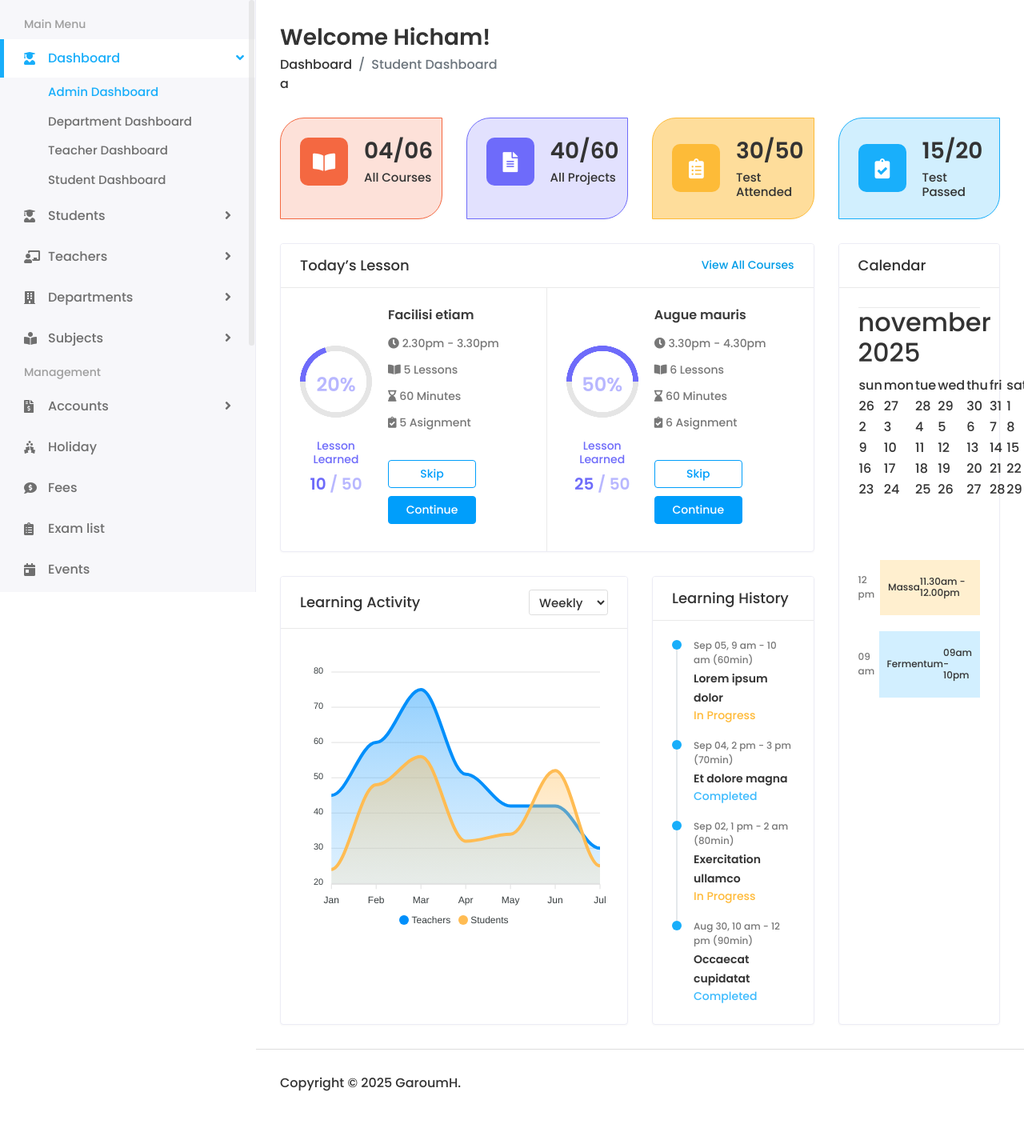
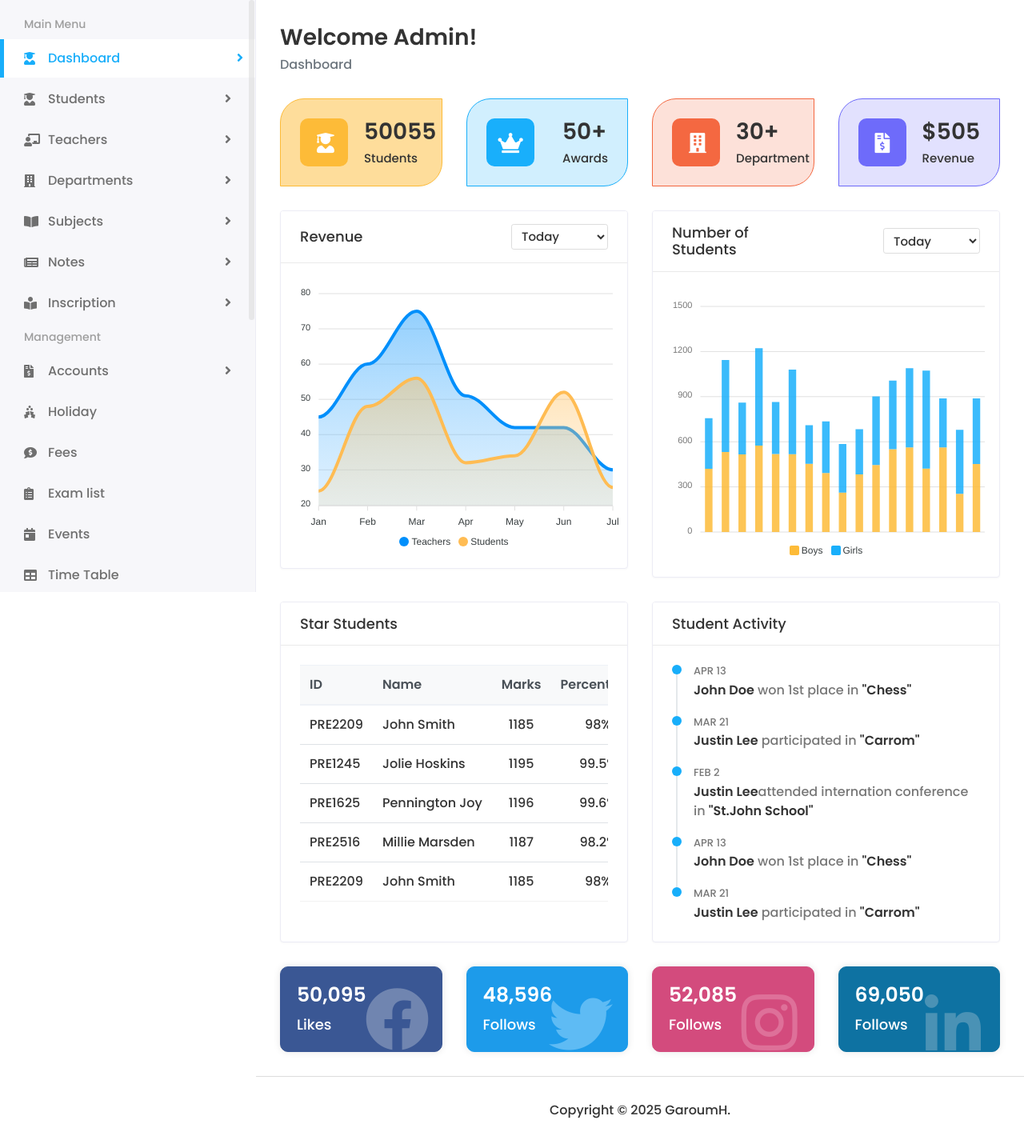
Before and after one commit to Hicham1970/Students_Management, a Django app: page /dashboard/ in a window 1280 px wide; the page is wider, and only the part inside the window is pictured. Shown: the part 60-1490 px from the top of that part at 80% size. Before the commit the page ends 1424 px from the top of that part, so only its background shows below. Run offline with Django 5.2, Linux system fonts and the light colour scheme; a user stored in the database is signed in; data comes from the database, SQL or seed files in the repository; both versions use the stored data as it was after the commit; some libraries are stand-ins or nearby versions.

Commit message:
Fix the dashboard according to admin or student teacher

```diff
--- a/school/urls.py
+++ b/school/urls.py
@@ -5,6 +5,8 @@
 urlpatterns = [
     path('', views.index, name='index'),
     path('dashboard/', views.dashboard, name='dashboard'),
+    path('dashboard-admin/', views.dashboard_admin, name='dashboard_admin'),
+    path('student-dashboard/', views.student_dashboard, name='student_dashboard'),
     path('dashboard/add-department.html', add_department,
          name='add_department_dashboard'),
     path('notification/mark-as-read/', views.mark_notification_as_read,
--- a/school/views.py
+++ b/school/views.py
@@ -11,6 +11,17 @@
 
 
 def dashboard(request):
+    if request.user.is_staff or request.user.is_superuser:
+        return render(request, 'Home/dashboard-admin.html')
+    else:
+        return render(request, 'students/student-dashboard.html')
+
+
+def dashboard_admin(request):
+    return render(request, 'Home/dashboard-admin.html')
+
+
+def student_dashboard(request):
     return render(request, 'students/student-dashboard.html')
 
 
--- a/teachers/urls.py
+++ b/teachers/urls.py
@@ -8,7 +8,6 @@
     path('teachers/<str:slug>/', views.view_teacher, name='view_teacher'),
     path('edit/<str:slug>/', views.edit_teacher, name='edit_teacher'),
     path('delete/<str:slug>/', views.delete_teacher, name='delete_teacher'),
-
-
+    path('dashboard/', views.teacher_dashboard, name='teacher_dashboard'),
 
 ]
--- a/templates/Home/base.html
+++ b/templates/Home/base.html
@@ -7,13 +7,13 @@
    <meta charset="utf-8">
    <meta name="viewport" content="width=device-width, initial-scale=1.0, user-scalable=0">
    <title>Preskool - Dashboard</title>
-   <link rel="shortcut icon" href="{%static 'assets/img/favicon.png' %}">
+   <link rel="shortcut icon" href="{% static 'assets/img/favicon.png' %}">
    <link rel="stylesheet"
       href="https://fonts.googleapis.com/css2?family=Poppins:ital,wght@0,500;0,600;0,700;1,400&amp;display=swap">
-   <link rel="stylesheet" href="{%static 'assets/plugins/bootstrap/css/bootstrap.min.css' %}">
-   <link rel="stylesheet" href="{%static 'assets/plugins/fontawesome/css/fontawesome.min.css' %}">
-   <link rel="stylesheet" href="{%static 'assets/plugins/fontawesome/css/all.min.css' %}">
-   <link rel="stylesheet" href="{%static 'assets/css/style.css' %}">
+   <link rel="stylesheet" href="{% static 'assets/plugins/bootstrap/css/bootstrap.min.css' %}">
+   <link rel="stylesheet" href="{% static 'assets/plugins/fontawesome/css/fontawesome.min.css' %}">
+   <link rel="stylesheet" href="{% static 'assets/plugins/fontawesome/css/all.min.css' %}">
+   <link rel="stylesheet" href="{% static 'assets/css/style.css' %}">
 </head>
 
 <body>
@@ -117,10 +117,18 @@
                      <a href="#"><i class="fas fa-user-graduate"></i> <span> Dashboard</span> <span
                            class="menu-arrow"></span></a>
                      <ul>
-                        <li><a href="{% url 'dashboard' %}" class="active">Admin Dashboard</a></li>
-                        <li><a href="{% url 'department_dashboard' %}">Department Dashboard</a></li>
-                        <li><a href="{% url 'dashboard' %}">Teacher Dashboard</a></li>
-                        <li><a href="{% url 'dashboard' %}">Student Dashboard</a></li>
+                        <li class="{% if request.resolver_match.url_name == 'dashboard_admin' %}active{% endif %}">
+                           <a href="{% url 'dashboard_admin' %}">Admin Dashboard</a>
+                        </li>
+                        <li class="{% if request.resolver_match.url_name == 'department_dashboard' %}active{% endif %}">
+                           <a href="{% url 'department_dashboard' %}">Department Dashboard</a>
+                        </li>
+                        <li class="{% if request.resolver_match.url_name == 'teacher_dashboard' %}active{% endif %}">
+                           <a href="{% url 'teacher_dashboard' %}">Teacher Dashboard</a>
+                        </li>
+                        <li class="{% if request.resolver_match.url_name == 'student_dashboard' %}active{% endif %}">
+                           <a href="{% url 'student_dashboard' %}">Student Dashboard</a>
+                        </li>
                      </ul>
                   </li>
                   <li class="submenu">
@@ -150,14 +158,33 @@
                      </ul>
                   </li>
                   <li class="submenu">
-                     <a href="#"><i class="fas fa-book-reader"></i> <span> Subjects</span> <span
+                     <a href="#"><i class="fas fa-book-open "></i> <span> Subjects</span> <span
                            class="menu-arrow"></span></a>
                      <ul>
-                        <li><a href="subjects.html">Subject List</a></li>
-                        <li><a href="add-subject.html">Subject Add</a></li>
-                        <li><a href="edit-subject.html">Subject Edit</a></li>
+                        <li><a href="">Subjects List</a></li>
+                        <li><a href="">Subjects Add</a></li>
                      </ul>
                   </li>
+                  <li class="submenu">
+                     <a href="#"><i class="fas fa-newspaper"></i> <span> Notes</span> <span
+                           class="menu-arrow"></span></a>
+                     <ul>
+                        <li><a href="notes_list.html">Notes List</a></li>
+                        <li><a href="notes_comparaison.html">Notes Comparaison</a></li>
+                        <li><a href="notes_by_subject.html">Notes By Subject</a></li>
+                     </ul>
+                  </li>
+                  <li class="submenu">
+                     <a href="#"><i class="fas fa-book-reader"></i> <span> Inscription</span> <span
+                           class="menu-arrow"></span></a>
+                     <ul>
+                        <li><a href="inscription_list.html">Inscription List</a></li>
+                        <li><a href="inscription_comparaison.html">Inscription Comparaison</a></li>
+                        <li><a href="inscription_by_payment.html">Inscription By Payment</a></li>
+                     </ul>
+                  </li>
+
+
                   <li class="menu-title">
                      <span>Management</span>
                   </li>
--- /dev/null
+++ b/templates/Home/dashboard-admin.html
@@ -0,0 +1,294 @@
+{% extends 'Home/base.html' %}
+{% load static %}
+{% block body %}
+
+    <div class="page-wrapper">
+        <div class="content container-fluid">
+            <div class="page-header">
+                <div class="row">
+                    <div class="col-sm-12">
+                        <h3 class="page-title">Welcome Admin!</h3>
+                        <ul class="breadcrumb">
+                            <li class="breadcrumb-item active">Dashboard</li>
+                        </ul>
+                    </div>
+                </div>
+            </div>
+            <div class="row">
+                <div class="col-xl-3 col-sm-6 col-12 d-flex">
+                    <div class="card bg-one w-100">
+                        <div class="card-body">
+                            <div class="db-widgets d-flex justify-content-between align-items-center">
+                                <div class="db-icon">
+                                    <i class="fas fa-user-graduate"></i>
+                                </div>
+                                <div class="db-info">
+                                    <h3>50055</h3>
+                                    <h6>Students</h6>
+                                </div>
+                            </div>
+                        </div>
+                    </div>
+                </div>
+                <div class="col-xl-3 col-sm-6 col-12 d-flex">
+                    <div class="card bg-two w-100">
+                        <div class="card-body">
+                            <div class="db-widgets d-flex justify-content-between align-items-center">
+                                <div class="db-icon">
+                                    <i class="fas fa-crown"></i>
+                                </div>
+                                <div class="db-info">
+                                    <h3>50+</h3>
+                                    <h6>Awards</h6>
+                                </div>
+                            </div>
+                        </div>
+                    </div>
+                </div>
+                <div class="col-xl-3 col-sm-6 col-12 d-flex">
+                    <div class="card bg-three w-100">
+                        <div class="card-body">
+                            <div class="db-widgets d-flex justify-content-between align-items-center">
+                                <div class="db-icon">
+                                    <i class="fas fa-building"></i>
+                                </div>
+                                <div class="db-info">
+                                    <h3>30+</h3>
+                                    <h6>Department</h6>
+                                </div>
+                            </div>
+                        </div>
+                    </div>
+                </div>
+                <div class="col-xl-3 col-sm-6 col-12 d-flex">
+                    <div class="card bg-four w-100">
+                        <div class="card-body">
+                            <div class="db-widgets d-flex justify-content-between align-items-center">
+                                <div class="db-icon">
+                                    <i class="fas fa-file-invoice-dollar"></i>
+                                </div>
+                                <div class="db-info">
+                                    <h3>$505</h3>
+                                    <h6>Revenue</h6>
+                                </div>
+                            </div>
+                        </div>
+                    </div>
+                </div>
+            </div>
+            <div class="row">
+                <div class="col-md-12 col-lg-6">
+                    <div class="card card-chart">
+                        <div class="card-header">
+                            <div class="row align-items-center">
+                                <div class="col-6">
+                                    <h5 class="card-title">Revenue</h5>
+                                </div>
+                                <div class="col-6">
+                                    <ul class="list-inline-group text-right mb-0 pl-0">
+                                        <li class="list-inline-item">
+                                            <div class="form-group mb-0 amount-spent-select">
+                                                <select class="form-control form-control-sm">
+                                                    <option>Today</option>
+                                                    <option>Last Week</option>
+                                                    <option>Last Month</option>
+                                                </select>
+                                            </div>
+                                        </li>
+                                    </ul>
+                                </div>
+                            </div>
+                        </div>
+                        <div class="card-body">
+                            <div id="apexcharts-area"></div>
+                        </div>
+                    </div>
+                </div>
+                <div class="col-md-12 col-lg-6">
+                    <div class="card card-chart">
+                        <div class="card-header">
+                            <div class="row align-items-center">
+                                <div class="col-6">
+                                    <h5 class="card-title">Number of Students</h5>
+                                </div>
+                                <div class="col-6">
+                                    <ul class="list-inline-group text-right mb-0 pl-0">
+                                        <li class="list-inline-item">
+                                            <div class="form-group mb-0 amount-spent-select">
+                                                <select class="form-control form-control-sm">
+                                                    <option>Today</option>
+                                                    <option>Last Week</option>
+                                                    <option>Last Month</option>
+                                                </select>
+                                            </div>
+                                        </li>
+                                    </ul>
+                                </div>
+                            </div>
+                        </div>
+                        <div class="card-body">
+                            <div id="bar"></div>
+                        </div>
+                    </div>
+                </div>
+            </div>
+            <div class="row">
+                <div class="col-md-6 d-flex">
+                    <div class="card flex-fill">
+                        <div class="card-header">
+                            <h5 class="card-title">Star Students</h5>
+                        </div>
+                        <div class="card-body">
+                            <div class="table-responsive">
+                                <table class="table table-hover table-center">
+                                    <thead class="thead-light">
+                                        <tr>
+                                            <th>ID</th>
+                                            <th>Name</th>
+                                            <th class="text-center">Marks</th>
+                                            <th class="text-center">Percentage</th>
+                                            <th class="text-right">Year</th>
+                                        </tr>
+                                    </thead>
+                                    <tbody>
+                                        <tr>
+                                            <td class="text-nowrap">
+                                                <div>PRE2209</div>
+                                            </td>
+                                            <td class="text-nowrap">John Smith</td>
+                                            <td class="text-center">1185</td>
+                                            <td class="text-center">98%</td>
+                                            <td class="text-right">
+                                                <div>2019</div>
+                                            </td>
+                                        </tr>
+                                        <tr>
+                                            <td class="text-nowrap">
+                                                <div>PRE1245</div>
+                                            </td>
+                                            <td class="text-nowrap">Jolie Hoskins</td>
+                                            <td class="text-center">1195</td>
+                                            <td class="text-center">99.5%</td>
+                                            <td class="text-right">
+                                                <div>2018</div>
+                                            </td>
+                                        </tr>
+                                        <tr>
+                                            <td class="text-nowrap">
+                                                <div>PRE1625</div>
+                                            </td>
+                                            <td class="text-nowrap">Pennington Joy</td>
+                                            <td class="text-center">1196</td>
+                                            <td class="text-center">99.6%</td>
+                                            <td class="text-right">
+                                                <div>2017</div>
+                                            </td>
+                                        </tr>
+                                        <tr>
+                                            <td class="text-nowrap">
+                                                <div>PRE2516</div>
+                                            </td>
+                                            <td class="text-nowrap">Millie Marsden</td>
+                                            <td class="text-center">1187</td>
+                                            <td class="text-center">98.2%</td>
+                                            <td class="text-right">
+                                                <div>2016</div>
+                                            </td>
+                                        </tr>
+                                        <tr>
+                                            <td class="text-nowrap">
+                                                <div>PRE2209</div>
+                                            </td>
+                                            <td class="text-nowrap">John Smith</td>
+                                            <td class="text-center">1185</td>
+                                            <td class="text-center">98%</td>
+                                            <td class="text-right">
+                                                <div>2015</div>
+                                            </td>
+                                        </tr>
+                                    </tbody>
+                                </table>
+                            </div>
+                        </div>
+                    </div>
+                </div>
+                <div class="col-md-6 d-flex">
+                    <div class="card flex-fill">
+                        <div class="card-header">
+                            <h5 class="card-title">Student Activity</h5>
+                        </div>
+                        <div class="card-body">
+                            <ul class="activity-feed">
+                                <li class="feed-item">
+                                    <div class="feed-date">Apr 13</div>
+                                    <span class="feed-text"><a>John Doe</a> won 1st place in <a>"Chess"</a></span>
+                                </li>
+                                <li class="feed-item">
+                                    <div class="feed-date">Mar 21</div>
+                                    <span class="feed-text"><a>Justin Lee</a> participated in <a
+                                            href="invoice.html">"Carrom"</a></span>
+                                </li>
+                                <li class="feed-item">
+                                    <div class="feed-date">Feb 2</div>
+                                    <span class="feed-text"><a>Justin Lee</a>attended internation conference in <a
+                                            href="profile.html">"St.John School"</a></span>
+                                </li>
+                                <li class="feed-item">
+                                    <div class="feed-date">Apr 13</div>
+                                    <span class="feed-text"><a>John Doe</a> won 1st place in <a>"Chess"</a></span>
+                                </li>
+                                <li class="feed-item">
+                                    <div class="feed-date">Mar 21</div>
+                                    <span class="feed-text"><a>Justin Lee</a> participated in <a
+                                            href="invoice.html">"Carrom"</a></span>
+                                </li>
+                            </ul>
+                        </div>
+                    </div>
+                </div>
+            </div>
+            <div class="row">
+                <div class="col-xl-3 col-sm-6 col-12">
+                    <div class="card flex-fill fb sm-box">
+                        <i class="fab fa-facebook"></i>
+                        <h6>50,095</h6>
+                        <p>Likes</p>
+                    </div>
+                </div>
+                <div class="col-xl-3 col-sm-6 col-12">
+                    <div class="card flex-fill twitter sm-box">
+                        <i class="fab fa-twitter"></i>
+                        <h6>48,596</h6>
+                        <p>Follows</p>
+                    </div>
+                </div>
+                <div class="col-xl-3 col-sm-6 col-12">
+                    <div class="card flex-fill insta sm-box">
+                        <i class="fab fa-instagram"></i>
+                        <h6>52,085</h6>
+                        <p>Follows</p>
+                    </div>
+                </div>
+                <div class="col-xl-3 col-sm-6 col-12">
+                    <div class="card flex-fill linkedin sm-box">
+                        <i class="fab fa-linkedin-in"></i>
+                        <h6>69,050</h6>
+                        <p>Follows</p>
+                    </div>
+                </div>
+            </div>
+        </div>
+        <footer>
+            <p style="text-align: center;">Copyright © 2025 GaroumH.</p>
+        </footer>
+    </div>
+    </div>
+    <script src="{%static 'assets/js/jquery-3.6.0.min.js' %}"></script>
+<script src="{%static 'assets/js/popper.min.js' %}"></script>
+<script src="{%static 'assets/plugins/bootstrap/js/bootstrap.min.js' %}"></script>
+<script src="{%static 'assets/plugins/slimscroll/jquery.slimscroll.min.js' %}"></script>
+<script src="{%static 'assets/plugins/apexchart/apexcharts.min.js' %}"></script>
+<script src="{%static 'assets/plugins/apexchart/chart-data.js' %}"></script>
+<script src="{%static 'assets/js/script.js' %}"></script>
+
+{% endblock %}
--- a/templates/Home/index.html
+++ b/templates/Home/index.html
@@ -280,7 +280,7 @@
       </div>
    </div>
    <footer>
-      <p>Copyright © 2025 GaroumH.</p>
+      <p style="text-align: center;">Copyright © 2025 GaroumH.</p>
    </footer>
 </div>
 </div>
--- a/templates/departments/department-dashboard.html
+++ b/templates/departments/department-dashboard.html
@@ -167,10 +167,5 @@
 <script src="{%static 'assets/js/circle-progress.min.js' %}"></script>
 
 <script src="{%static 'assets/js/script.js' %}"></script>
-</body>
-
-
-
-</html>
 
 {% endblock %}
--- a/templates/students/student-dashboard.html
+++ b/templates/students/student-dashboard.html
@@ -16,7 +16,7 @@
                         <li class="breadcrumb-item active">Student Dashboard</li>
                     </ul>
                 </div>
-            </div>a
+            </div>
         </div>
 
 
@@ -228,7 +228,8 @@
                             <div class="calendar-details">
                                 <p>09 am</p>
                                 <h6 class="calendar-blue d-flex justify-content-between align-items-center">Fermentum
-                                    <span>09am - 10pm</span></h6>
+                                    <span>09am - 10pm</span>
+                                </h6>
                             </div>
                             <div class="calendar-details">
                                 <p>10 am</p>
@@ -238,17 +239,20 @@
                             <div class="calendar-details">
                                 <p>11 am</p>
                                 <h6 class="calendar-red d-flex justify-content-between align-items-center">Break
-                                    <span>11am - 11.30am</span></h6>
+                                    <span>11am - 11.30am</span>
+                                </h6>
                             </div>
                             <div class="calendar-details">
                                 <p>12 pm</p>
                                 <h6 class="calendar-orange d-flex justify-content-between align-items-center">Massa
-                                    <span>11.30am - 12.00pm</span></h6>
+                                    <span>11.30am - 12.00pm</span>
+                                </h6>
                             </div>
                             <div class="calendar-details">
                                 <p>09 am</p>
                                 <h6 class="calendar-blue d-flex justify-content-between align-items-center">Fermentum
-                                    <span>09am - 10pm</span></h6>
+                                    <span>09am - 10pm</span>
+                                </h6>
                             </div>
                         </div>
                     </div>
@@ -283,10 +287,5 @@
 <script src="{%static 'assets/js/circle-progress.min.js' %}"></script>
 
 <script src="{%static 'assets/js/script.js' %}"></script>
-</body>
-
-
-
-</html>
 
 {% endblock %}
```
Also changed, not shown: teachers/views.py (+23 -0 lines), templates/Home/normal-scripts.html (added, +18 -0 lines), templates/teachers/teacher-dashboard.html (+49 -56 lines), db.sqlite3.
